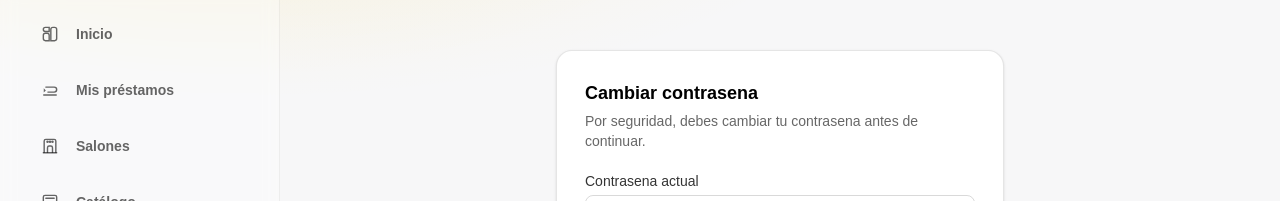
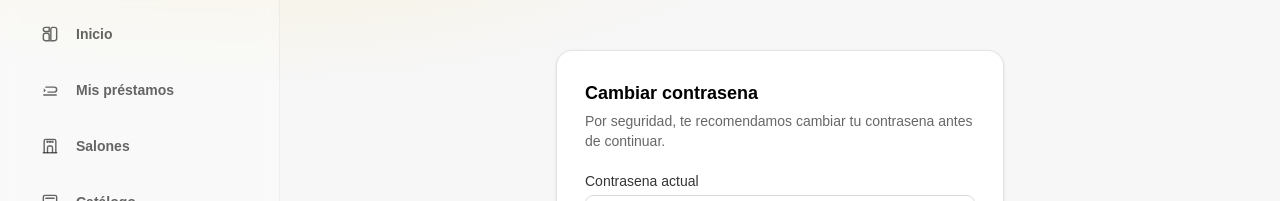
Before and after one commit to Erick-000/Sistema-de-Inventario-y-Prestamo-de-Articulos-Frontend, a Next.js app: page /app/cambiar-contrasena in a window 1280 px wide. Shown: the part 95-296 px from the top of the page. Built offline with nearby package versions, Linux system fonts and the light colour scheme; no server answers; sample sign-in values are in the browser's storage.

Commit message:
Cambio en texto

```diff
--- a/src/app/app/cambiar-contrasena/page.tsx
+++ b/src/app/app/cambiar-contrasena/page.tsx
@@ -60,7 +60,7 @@ export default function CambiarContrasenaPage() {
       <div className="w-full max-w-md rounded-2xl border border-black/10 bg-white p-7 shadow-sm">
         <h2 className="mb-1 text-lg font-semibold text-black">Cambiar contrasena</h2>
         <p className="mb-5 text-sm text-black/60">
-          Por seguridad, debes cambiar tu contrasena antes de continuar.
+          Por seguridad, te recomendamos cambiar tu contrasena antes de continuar.
         </p>
 
         <form onSubmit={submit} className="space-y-4" autoComplete="off">
```
